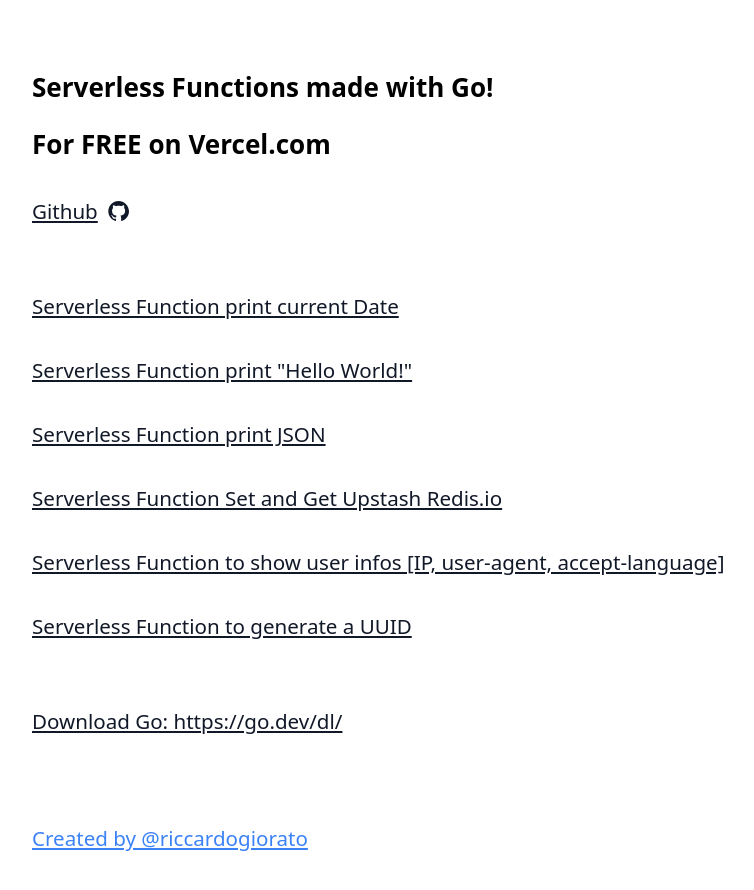
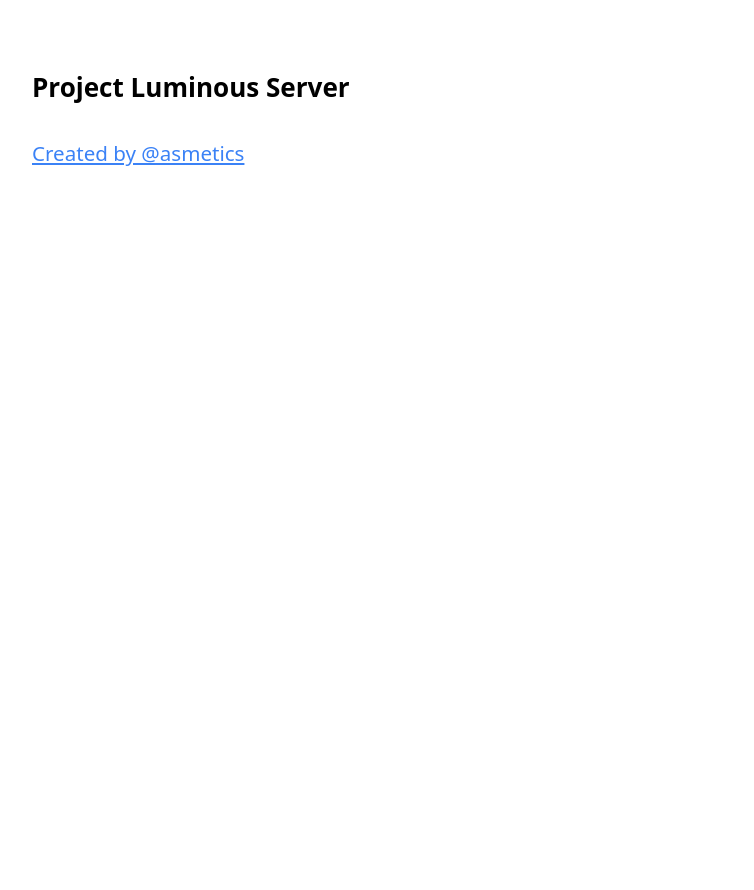
Before and after one commit to asmetics/project-luminous-server, a website: page public/index.html in a window 1280 px wide. Shown: the whole page, without its empty margins (240-994 px from the left). After the commit the page ends 800 px from the top, so only its background shows below. Drawn offline with Linux system fonts and the light colour scheme.

Commit message:
revert to basics rq

```diff
--- a/public/index.html
+++ b/public/index.html
@@ -1,7 +1,7 @@
 <!DOCTYPE html>
 <html lang="en">
   <head>
-    <title>template-go-vercel</title>
+    <title>Project Luminous Server</title>
     <style>
       *,
       :after,
@@ -43,67 +43,14 @@
     </style>
   </head>
   <body>
-    <h1>Serverless Functions made with Go!</h1>
-    <h1>For FREE on Vercel.com</h1>
+    <h1>Project Luminous Server</h1>
     <a
-      href="https://github.com/riccardogiorato/template-go-vercel"
-      rel="noopener noreferrer"
-      target="_blank"
-      style="display: flex; align-items: center"
-    >
-      Github
-      <svg
-        xmlns="http://www.w3.org/2000/svg"
-        viewBox="0 0 17 16"
-        fill="none"
-        style="width: 22px; height: 22px; margin-left: 10px"
-      >
-        <g clip-path="url(githublogo)" class="jsx-2562017125">
-          <path
-            fill="currentColor"
-            fill-rule="evenodd"
-            d="M8.18391.249268C3.82241.249268.253906 3.81777.253906 8.17927c0 3.46933 2.279874 6.44313 5.451874 7.53353.3965.0991.49563-.1983.49563-.3965v-1.3878c-2.18075.4956-2.67638-.9912-2.67638-.9912-.3965-.8922-.89212-1.1895-.89212-1.1895-.69388-.4957.09912-.4957.09912-.4957.793.0992 1.1895.793 1.1895.793.69388 1.2887 1.88338.8922 2.27988.6939.09912-.4956.29737-.8921.49562-1.0904-1.78425-.1982-3.5685-.8921-3.5685-3.96496 0-.89212.29738-1.586.793-2.08162-.09912-.19825-.3965-.99125.09913-2.08163 0 0 .69387-.19825 2.18075.793.59475-.19825 1.28862-.29737 1.9825-.29737.69387 0 1.38775.09912 1.98249.29737 1.4869-.99125 2.1808-.793 2.1808-.793.3965 1.09038.1982 1.88338.0991 2.08163.4956.59475.793 1.28862.793 2.08162 0 3.07286-1.8834 3.66766-3.66764 3.86586.29737.3965.59474.8921.59474 1.586v2.1808c0 .1982.0991.4956.5948.3965 3.172-1.0904 5.4518-4.0642 5.4518-7.53353-.0991-4.3615-3.6676-7.930002-8.02909-7.930002z"
-            clip-rule="evenodd"
-            class="jsx-2562017125"
-          ></path>
-        </g>
-        <defs class="jsx-2562017125">
-          <clipPath id="githublogo" class="jsx-2562017125">
-            <path
-              fill="transparent"
-              d="M0 0h15.86v15.86H0z"
-              transform="translate(.253906 .0493164)"
-              class="jsx-2562017125"
-            ></path>
-          </clipPath>
-        </defs>
-      </svg>
-    </a>
-    <br />
-
-    <a href="/api/date"> Serverless Function print current Date </a>
-    <a href="/api/hello"> Serverless Function print "Hello World!" </a>
-    <a href="/api/json"> Serverless Function print JSON </a>
-    <a href="/api/redis"> Serverless Function Set and Get Upstash Redis.io</a>
-    <a href="/api/myinfo">
-      Serverless Function to show user infos [IP, user-agent, accept-language]
-    </a>
-    <a href="/api/uuid"> Serverless Function to generate a UUID </a>
-    <br />
-
-    <a href="https://go.dev/dl/" rel="noopener noreferrer" target="_blank">
-      Download Go: https://go.dev/dl/
-    </a>
-    <br />
-    <br />
-
-    <a
-      href="https://github.com/riccardogiorato/template-go-vercel"
+      href="https://github.com/asmetics"
       rel="noopener noreferrer"
       target="_blank"
       style="color: rgb(59, 130, 246)"
     >
-      Created by @riccardogiorato
+      Created by @asmetics
     </a>
   </body>
 </html>
```
Also changed, not shown: public/cover.jpg (deleted), 2 other files.
